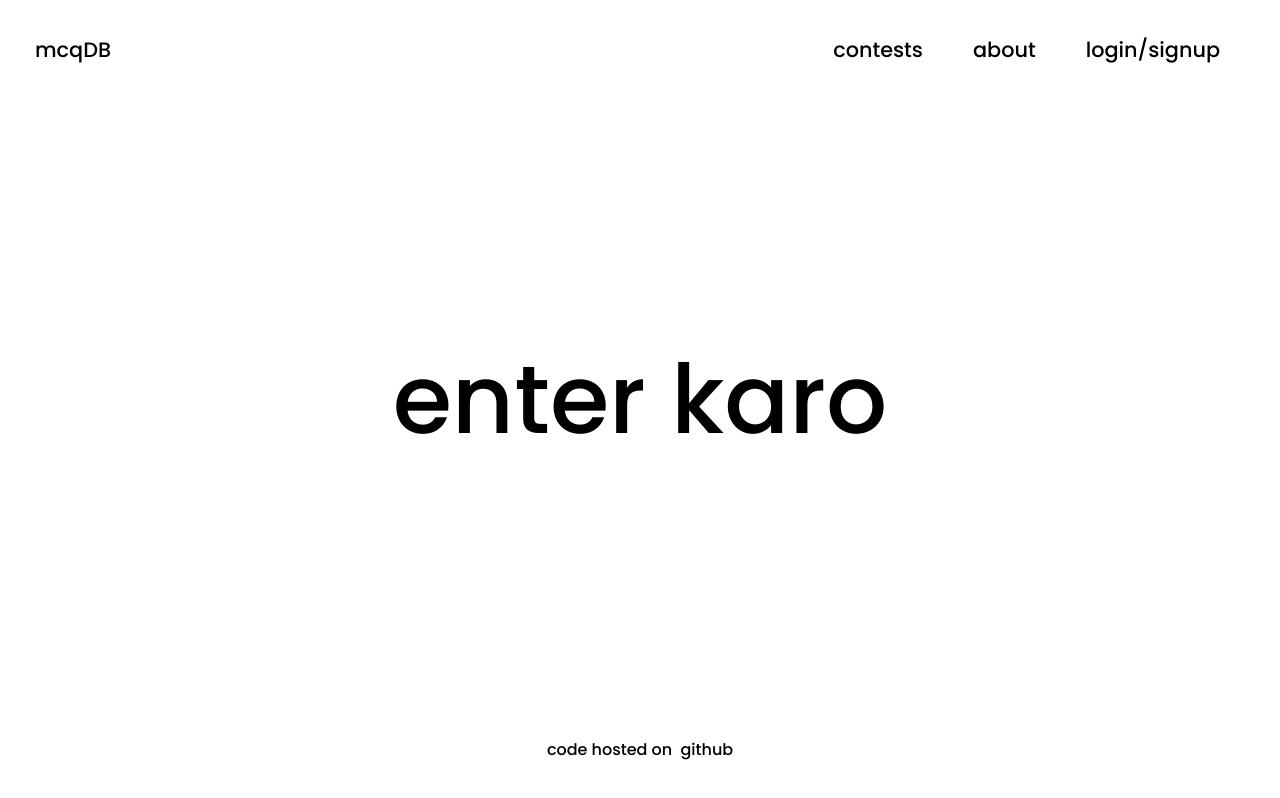
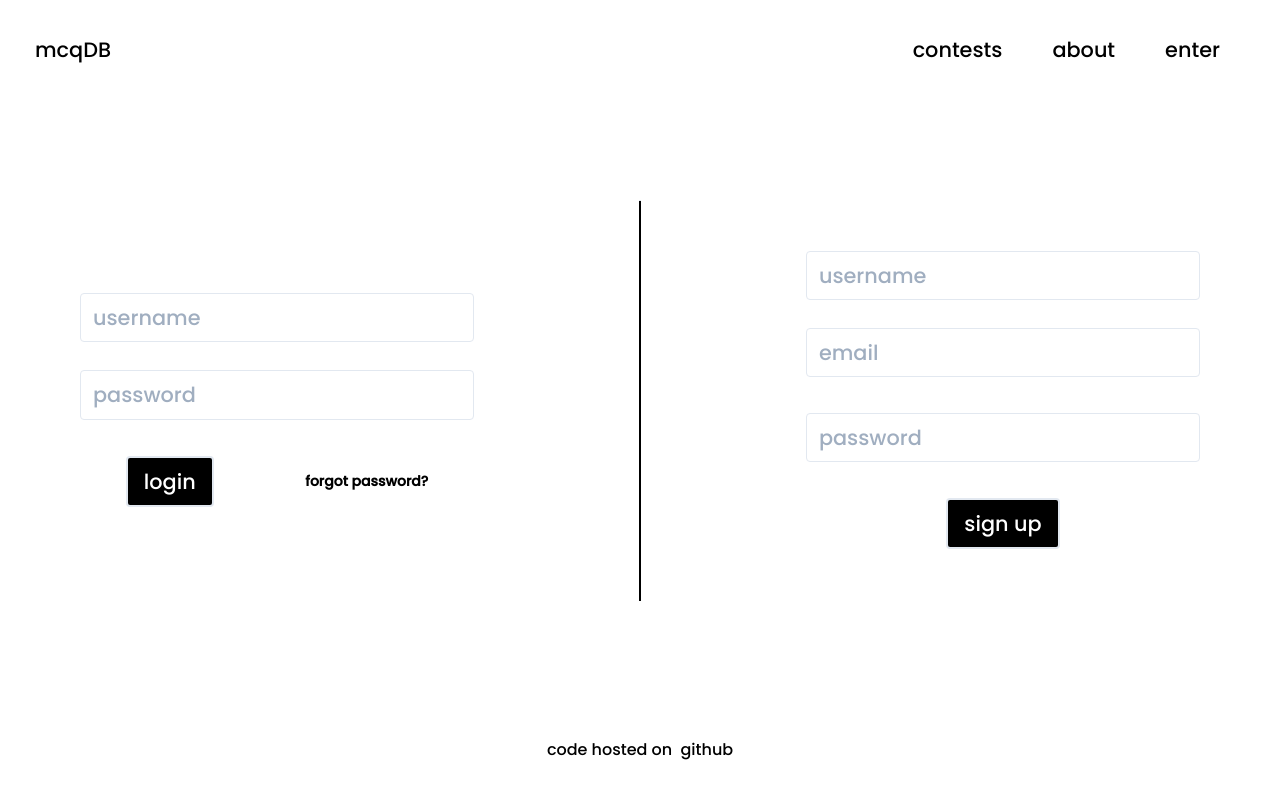
Before and after one commit to mcqdb/mcqdb, a React (Create React App) app in the folder client/: page /enter in a window 1280 px wide. Built offline with nearby package versions, Linux system fonts and the light colour scheme.

Commit message:
added login screen

```diff
--- a/client/src/Components/Header.js
+++ b/client/src/Components/Header.js
@@ -12,7 +12,7 @@ function Header() {
         <ul>
           <li><Link to="/contests">contests</Link></li>
           <li><Link to="/about">about</Link></li>
-          <li><Link to="/enter">login/signup</Link></li>
+          <li><Link to="/enter">enter</Link></li>
         </ul>
       </div>
     </div>
--- a/client/src/Pages/Enter.css
+++ b/client/src/Pages/Enter.css
@@ -2,7 +2,15 @@
     min-width: 100%;
 
     display: flex;
-    flex-direction: column;
+    flex-direction: row;
     align-items: center;
     justify-content: center;
 }
+
+.divider{
+    margin-left: 5px;
+    margin-right: 5px;
+    height: 400px;
+    width: 2px;
+    background-color: black;
+}
--- a/client/src/Pages/Enter.js
+++ b/client/src/Pages/Enter.js
@@ -4,7 +4,49 @@ import './Enter.css'
 function Enter() {
   return (
     <div className="enter">
-      <h1>enter karo</h1>
+      <div className="login p-20 pr-40">
+        <form>
+          <div class="mb-4">
+            <input className="border rounded w-full py-2 px-3 text-black mb-3"  id="username" type="text" placeholder="username"></input>
+          </div>
+          <div class="mb-6">
+            <input className="border rounded w-full py-2 px-3 text-black mb-3" id="password" type="password" placeholder="password">
+            </input>
+          </div>
+          <div className="flex items-center justify-around">
+            <button class="bg-black text-white py-2 px-4 border-2 rounded hover:bg-white hover:text-black hover:border-black hover:font-bold" type="button">
+              login
+            </button>
+            <a class="inline-block align-baseline font-bold text-sm text-black" href="#">
+              forgot password?
+            </a>
+          </div>
+        </form>
+      </div>
+      <hr class="divider"></hr>
+
+      <div className="signup p-20 pl-40">
+      <form>
+          <div class="mb-4">
+            <input className="border rounded w-full py-2 px-3 text-black mb-3"  id="username" type="text" placeholder="username"></input>
+          </div>
+          <div class="mb-6">
+            <input className="border rounded w-full py-2 px-3 text-black mb-3" id="email" type="text" placeholder="email">
+            </input>
+          </div>
+          <div class="mb-6">
+            <input className="border rounded w-full py-2 px-3 text-black mb-3" id="password" type="password" placeholder="password">
+            </input>
+          </div>
+          <div className="flex justify-center">
+            <button class="bg-black text-white py-2 px-4 border-2 rounded hover:bg-white hover:text-black hover:border-black hover:font-bold" type="button">
+              sign up
+            </button>
+            <a class="inline-block align-baseline font-bold text-sm text-black" href="#">
+            </a>
+          </div>
+        </form>
+      </div>
     </div>
   );
 }
```
